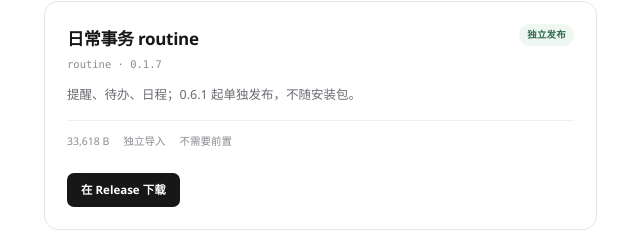
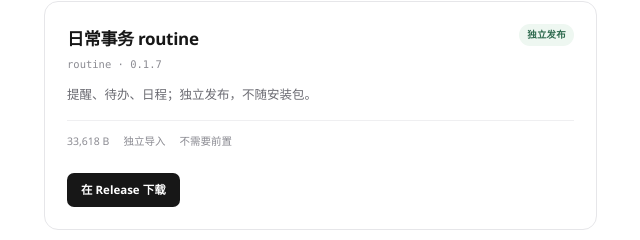
Before and after one commit to Chanko-bab/BetterAIBridge, a plain HTML site: page docs/modules.html in a window 1280 px wide. Shown: the part 1015-1255 px from the top of the page, 36-676 px from the left. Drawn offline with Linux system fonts and the light colour scheme.

Commit message:
docs: fix 0.6.3 note, routine release wording, voice pack size

```diff
--- a/docs/modules.html
+++ b/docs/modules.html
@@ -117,7 +117,7 @@
           </div>
           <span class="badge ok">独立发布</span>
         </div>
-        <p>提醒、待办、日程；0.6.1 起单独发布，不随安装包。</p>
+        <p>提醒、待办、日程；独立发布，不随安装包。</p>
         <div class="module-meta"><span>33,618 B</span><span>独立导入</span><span>不需要前置</span></div>
         <div class="module-actions">
           <a class="btn btn-primary" href="https://github.com/Chanko-bab/BetterAIBridge/releases/latest">在 Release 下载</a>
```
Also changed, not shown: docs/index.html (+1 -1 lines), 1 other file.
